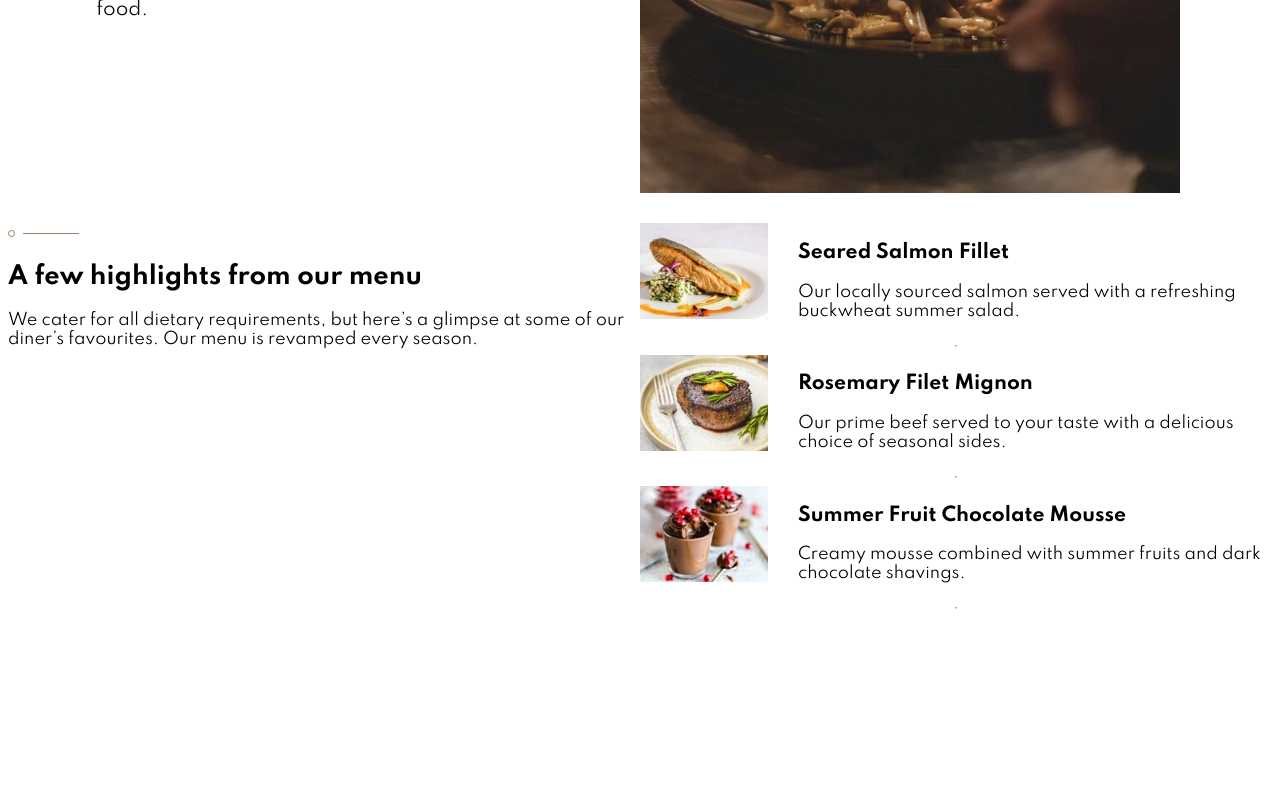
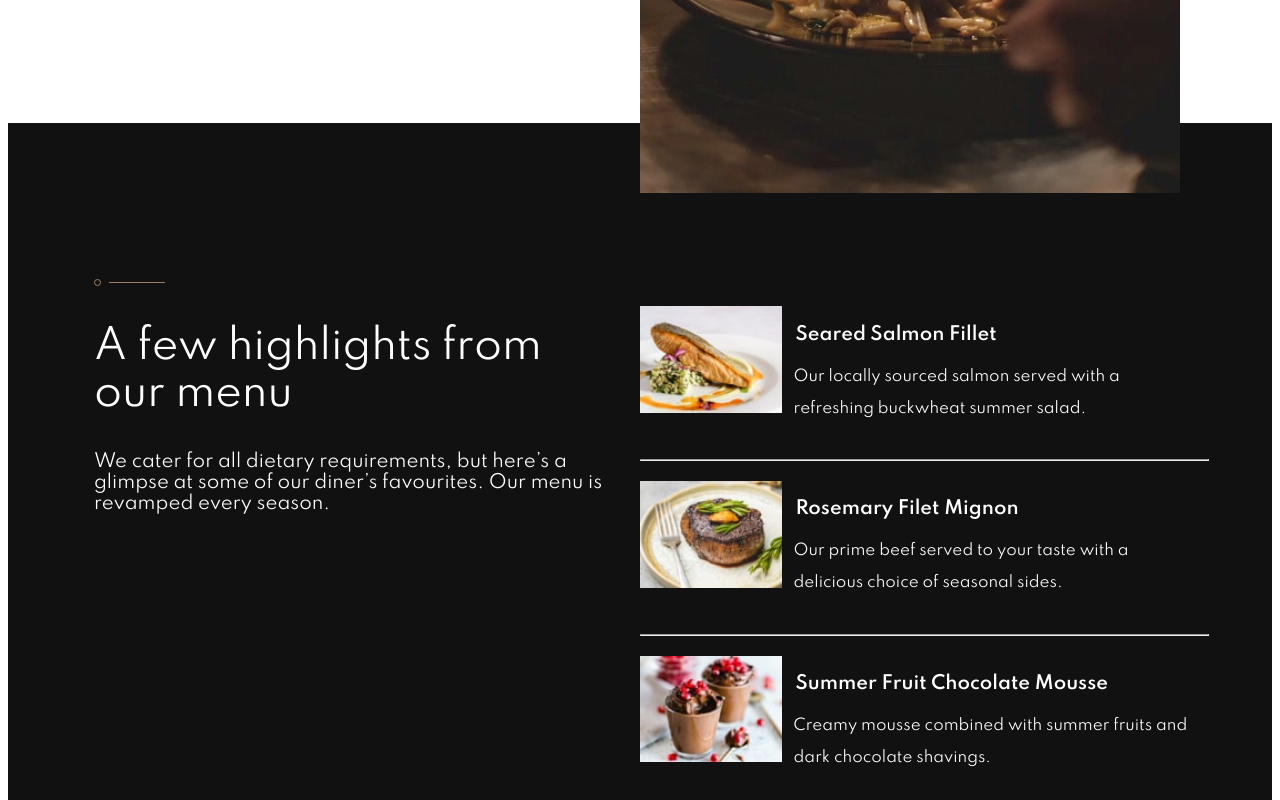
Before and after one commit to clf94-dev/dine-restaurant-react, a React (Create React App) app: page / in a window 1280 px wide. Shown: the part 2060-2860 px from the top of the page. Before the commit the page ends 2685 px from the top, so only its background shows below. Built offline with nearby package versions, Linux system fonts and the light colour scheme.

Commit message:
highlights style added

```diff
--- a/src/components/FeatureCard.jsx
+++ b/src/components/FeatureCard.jsx
@@ -11,7 +11,7 @@ function FeatureCard(props) {
         <div>
             <Grid container direction='row' className={props.classes}>
                 <Grid item md={6} xs={12} direction="column" className='img-col'>
-                    <img src={FeatImgD[props.index]} alt={props.imgAlt}/>
+                    <img src={FeatImgD[props.index]} alt={props.imgAlt} className='feat-img'/>
                 </Grid>
                 <Grid item md={6} xs={12} direction="column" className='text-col'>
                     <img src={patternDiv} alt="divider" className='divider'/>
--- a/src/components/HighlightsCard.jsx
+++ b/src/components/HighlightsCard.jsx
@@ -11,11 +11,11 @@ function HighlightsCard(props) {
     const HighlightsImg = [Salmon, Rosemary, Chocolate];
     return (
         <div>
-            <Grid container direction='row'>
-                <Grid item xs={3} className='high-img-col'>
+            <Grid container direction='row' className='card'>
+                <Grid item md={3} xs={5} className='high-img-col'>
                     <img src={HighlightsImg[props.index]} alt=""/>
                 </Grid>
-                <Grid item xs={9} className='high-text-col'>
+                <Grid item md={9} xs={7} className='high-text-col'>
                     <h3>{props.title}</h3>
                     <p>{props.text}</p>
                 </Grid>
--- a/src/components/styles/App.css
+++ b/src/components/styles/App.css
@@ -87,17 +87,41 @@ body {
   margin-top: 8%;
 }
 
+@media screen and (max-width: 756px) {
+  .feat-cont {
+    margin-top: 35%;
+  }
+}
+
 .feat-cont .card-cont {
   padding: 0 7% 2% 7%;
 }
 
+@media screen and (max-width: 756px) {
+  .feat-cont .card-cont .img-col .feat-img {
+    width: 100%;
+  }
+}
+
 .feat-cont .card-cont .text-col {
-  margin-top: 25%;
+  margin-top: 10%;
   padding: 0 10% 0 0;
+}
+
+@media screen and (min-width: 756px) {
+  .feat-cont .card-cont .text-col {
+    margin-top: 20%;
+  }
 }
 
 .feat-cont .card-cont .text-col .divider {
   margin-bottom: 35px;
+}
+
+@media screen and (max-width: 756px) {
+  .feat-cont .card-cont .text-col .divider {
+    margin-bottom: 15px;
+  }
 }
 
 .feat-cont .card-cont .text-col h2 {
@@ -114,7 +138,74 @@ body {
   .feat-cont .reverse {
     flex-direction: row-reverse;
   }
+  .feat-cont .reverse .img-col {
+    z-index: 5;
+  }
   .feat-cont .reverse .text-col h2 {
     margin-bottom: 10px;
   }
 }
+
+.highlights-cont {
+  margin-top: 20px;
+  padding: 10% 5%;
+  background-color: #111111;
+  color: white;
+}
+
+@media screen and (min-width: 756px) {
+  .highlights-cont {
+    position: relative;
+    top: -120px;
+  }
+}
+
+.highlights-cont .text-left {
+  padding: 2%;
+}
+
+.highlights-cont .text-left h2 {
+  font-size: 40px;
+  font-weight: 400;
+}
+
+.highlights-cont .text-left p {
+  font-size: 18px;
+  font-weight: 400;
+}
+
+.highlights-cont .cards-right {
+  padding-top: 5%;
+}
+
+.highlights-cont .cards-right .high-img-col img {
+  width: 100%;
+}
+
+.highlights-cont .cards-right .card hr {
+  background-color: #5c6779;
+  width: 100%;
+  margin-bottom: 20px !important;
+}
+
+.highlights-cont .cards-right .card .high-text-col {
+  padding: 2%;
+}
+
+@media screen and (max-width: 756px) {
+  .highlights-cont .cards-right .card .high-text-col {
+    padding: 1% 3%;
+  }
+}
+
+.highlights-cont .cards-right .card .high-text-col h3 {
+  margin: 7px 2px auto;
+  font-size: 18px;
+  font-weight: 600;
+}
+
+.highlights-cont .cards-right .card .high-text-col p {
+  font-size: 15px;
+  line-height: 2rem;
+  font-weight: 400;
+}
--- a/src/components/styles/App.scss
+++ b/src/components/styles/App.scss
@@ -78,13 +78,29 @@ body {
 
 .feat-cont {
     margin-top: 8%;
+    @media screen and (max-width: 756px) {
+        margin-top: 35%;
+    }
     .card-cont {
         padding: 0 7% 2% 7%;
+        .img-col {
+            @media screen and (max-width: 756px) {
+                .feat-img {
+                    width: 100%;
+                }
+            }
+        }
         .text-col {
-            margin-top: 25%;
+            margin-top: 10%;
+            @media screen and (min-width: 756px) {
+                margin-top: 20%;
+            }
             padding: 0 10% 0 0;
             .divider {
                 margin-bottom: 35px;
+                @media screen and(max-width: 756px) {
+                    margin-bottom: 15px;
+                }
             }
             h2 {
                 font-size: 40px;
@@ -99,7 +115,9 @@ body {
     @media screen and (min-width: 756px) {
         .reverse {
             flex-direction: row-reverse;
-            .img-col {}
+            .img-col {
+                z-index: 5;
+            }
             .text-col {
                 h2 {
                     margin-bottom: 10px;
@@ -108,3 +126,56 @@ body {
         }
     }
 }
+
+.highlights-cont {
+    margin-top: 20px;
+    padding: 10% 5%;
+    background-color: $cod-gray;
+    color: white;
+    @media screen and (min-width: 756px) {
+        position: relative;
+        top: -120px;
+    }
+    .text-left {
+        padding: 2%;
+        h2 {
+            font-size: 40px;
+            font-weight: $font-weight4;
+        }
+        p {
+            font-size: 18px;
+            font-weight: $font-weight4;
+        }
+    }
+    .cards-right {
+        padding-top: 5%;
+        .high-img-col {
+            img {
+                width: 100%;
+            }
+        }
+        .card {
+            hr {
+                background-color: $shuttle-gray;
+                width: 100%;
+                margin-bottom: 20px !important;
+            }
+            .high-text-col {
+                padding: 2%;
+                @media screen and (max-width: 756px) {
+                    padding: 1% 3%;
+                }
+                h3 {
+                    margin: 7px 2px auto;
+                    font-size: 18px;
+                    font-weight: $font-weight6;
+                }
+                p {
+                    font-size: 15px;
+                    line-height: 2rem;
+                    font-weight: $font-weight4;
+                }
+            }
+        }
+    }
+}
```
Also changed, not shown: src/components/styles/App.min.css (+1 -1 lines).
